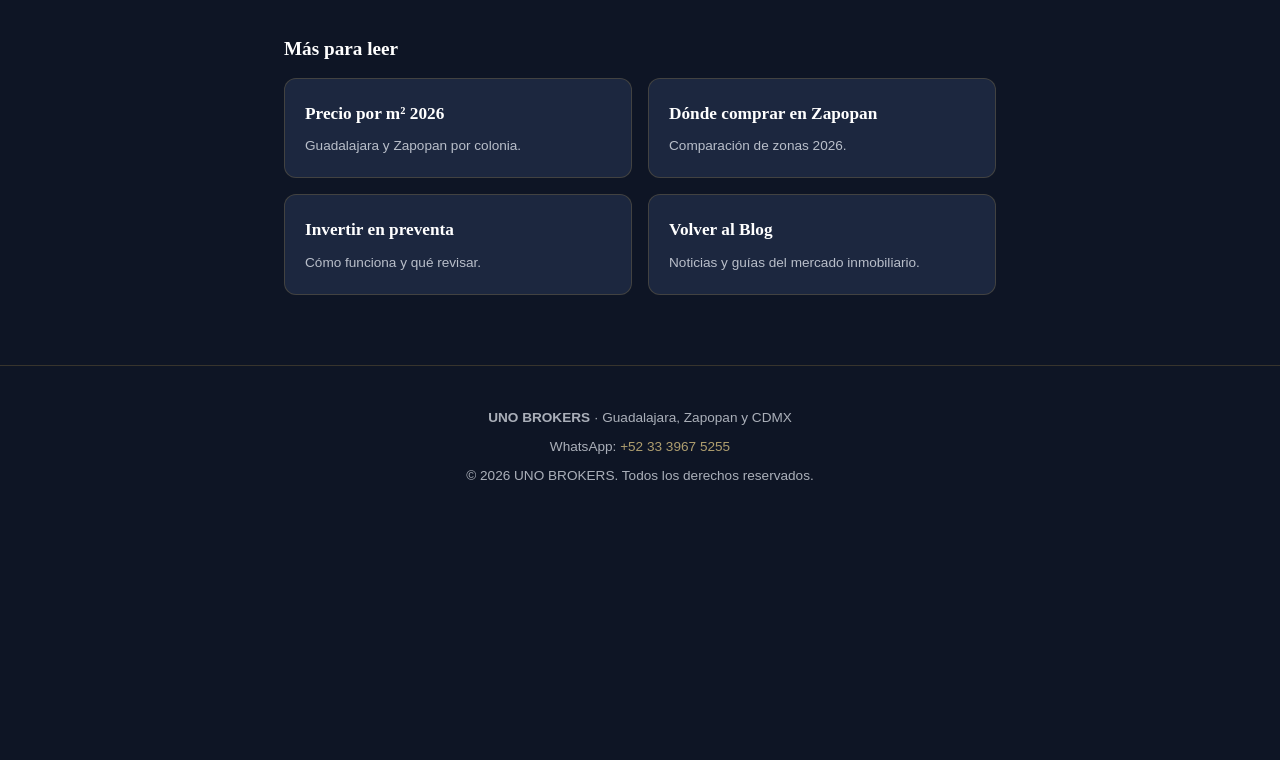
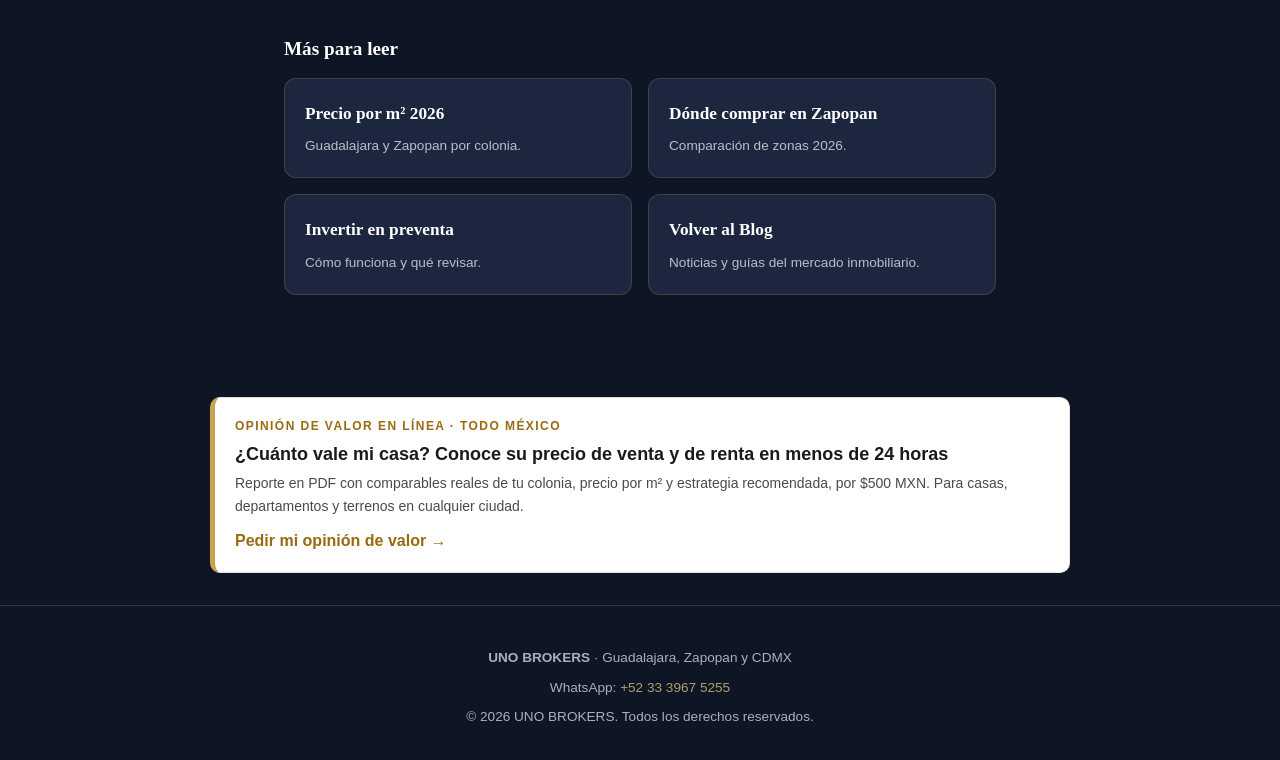
Before and after one commit to rgarcia784-alt/unobrokers-mx, a plain HTML site: page blog/plusvalia-guadalajara-zapopan-tlajomulco-2026.html in a window 1280 px wide. Shown: the part 3369-4129 px from the top of the page. Before the commit the page ends 3902 px from the top, so only its background shows below. Drawn offline with Linux system fonts and the light colour scheme.

Commit message:
Add files via upload

```diff
--- a/blog/plusvalia-guadalajara-zapopan-tlajomulco-2026.html
+++ b/blog/plusvalia-guadalajara-zapopan-tlajomulco-2026.html
@@ -128,6 +128,14 @@ footer a{color:var(--gold-light);text-decoration:none}
   </section>
 </div>
 
+<section style="max-width:900px;margin:32px auto;padding:0 20px;font-family:inherit;">
+  <a href="https://unobrokers.com.mx/opinion-de-valor-en-linea-mexico.html" style="display:block;background:#fff;border:1px solid #e5e2dc;border-left:5px solid #c9a24b;border-radius:10px;padding:18px 20px;text-decoration:none;color:#1a1a1a;">
+    <span style="display:block;font-size:12px;letter-spacing:.12em;text-transform:uppercase;color:#9a6a10;font-weight:700;margin-bottom:6px;">Opinión de valor en línea · todo México</span>
+    <strong style="display:block;font-size:18px;line-height:1.35;margin-bottom:6px;">¿Cuánto vale mi casa? Conoce su precio de venta y de renta en menos de 24 horas</strong>
+    <span style="display:block;font-size:14px;line-height:1.6;color:#4a4a4a;">Reporte en PDF con comparables reales de tu colonia, precio por m² y estrategia recomendada, por $500 MXN. Para casas, departamentos y terrenos en cualquier ciudad.</span>
+    <span style="display:block;margin-top:10px;font-weight:700;color:#9a6a10;">Pedir mi opinión de valor →</span>
+  </a>
+</section>
 <footer>
   <p><strong>UNO BROKERS</strong> · Guadalajara, Zapopan y CDMX</p>
   <p>WhatsApp: <a href="https://wa.me/523339675255">+52 33 3967 5255</a></p>
```
Also changed, not shown: blog/precio-correcto-vender-casa.html (+8 -0 lines).
